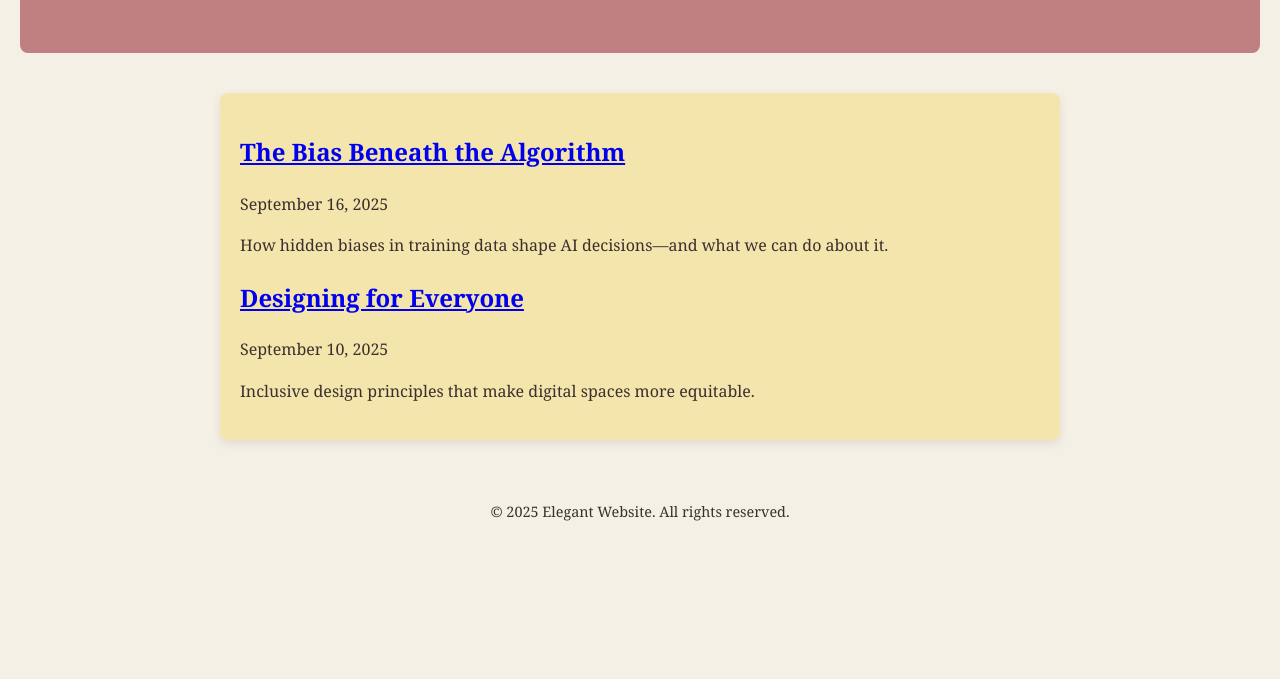
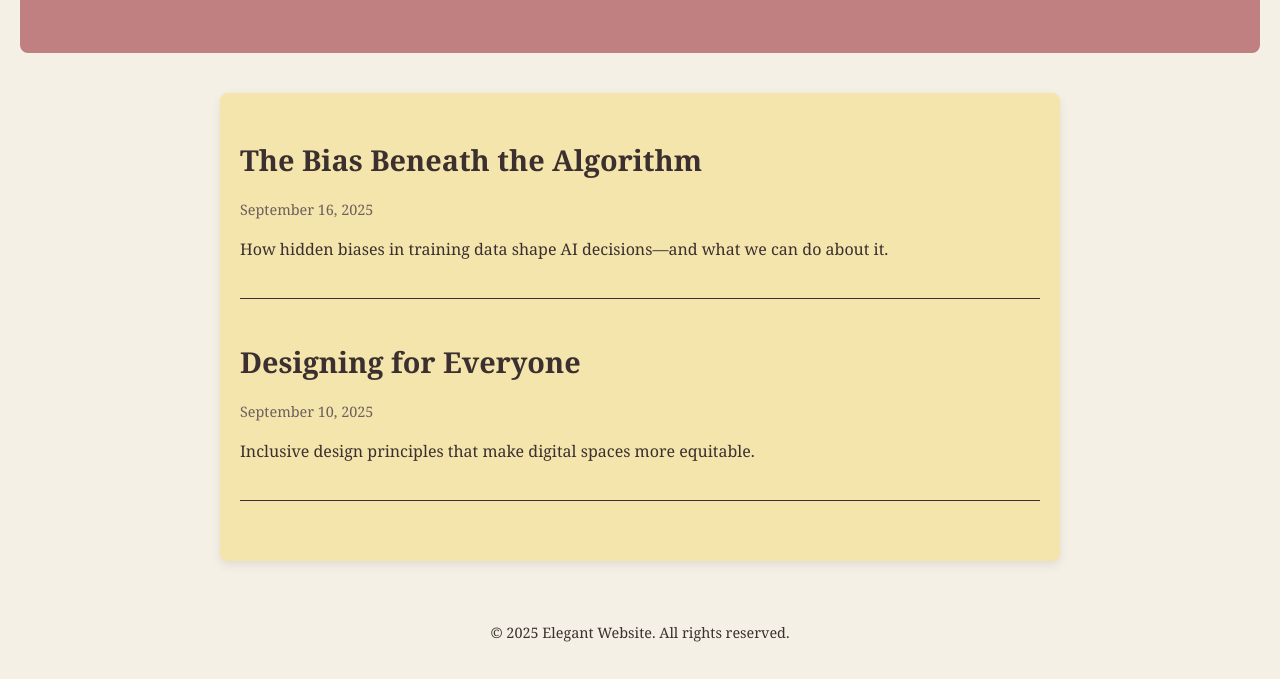
Before and after one commit to anahitajain112-blip/elegant-website, a plain HTML site: page blog.html in a window 1280 px wide. Shown: the part 195-874 px from the top of the page. Before the commit the page ends 800 px from the top, so only its background shows below. Drawn offline with Linux system fonts and the light colour scheme.

Commit message:
Update style.css

```diff
--- a/style.css
+++ b/style.css
@@ -42,3 +42,30 @@ footer {
   font-size: 0.9em;
   color: var(--rich-espresso);
 }
+
+/* Blog Styling */
+.blog-post {
+  margin-bottom: 40px;
+  padding-bottom: 20px;
+  border-bottom: 1px solid var(--rich-espresso);
+}
+
+.blog-post h2 {
+  margin-bottom: 5px;
+  font-size: 1.8em;
+}
+
+.blog-post h2 a {
+  color: var(--rich-espresso);
+  text-decoration: none;
+}
+
+.blog-post h2 a:hover {
+  color: var(--dusty-rose);
+}
+
+.blog-post .date {
+  font-size: 0.9em;
+  color: #6e5e5e;
+  margin-bottom: 10px;
+}
```
